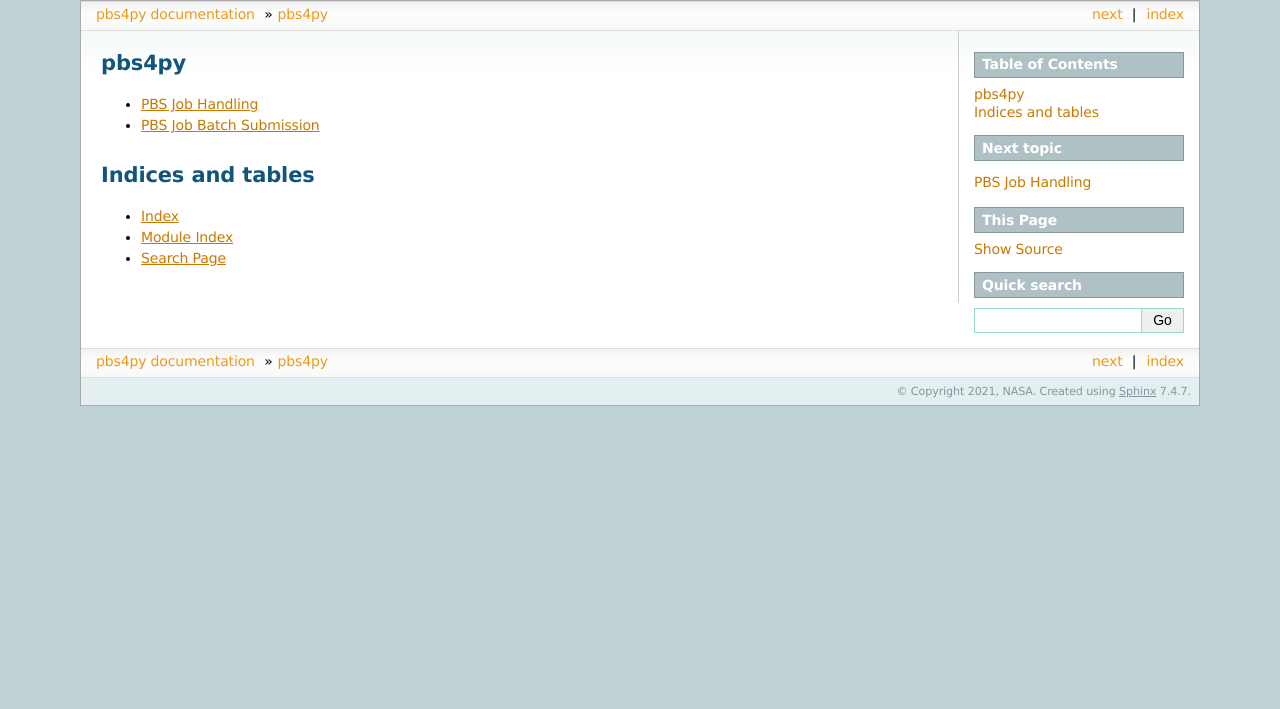
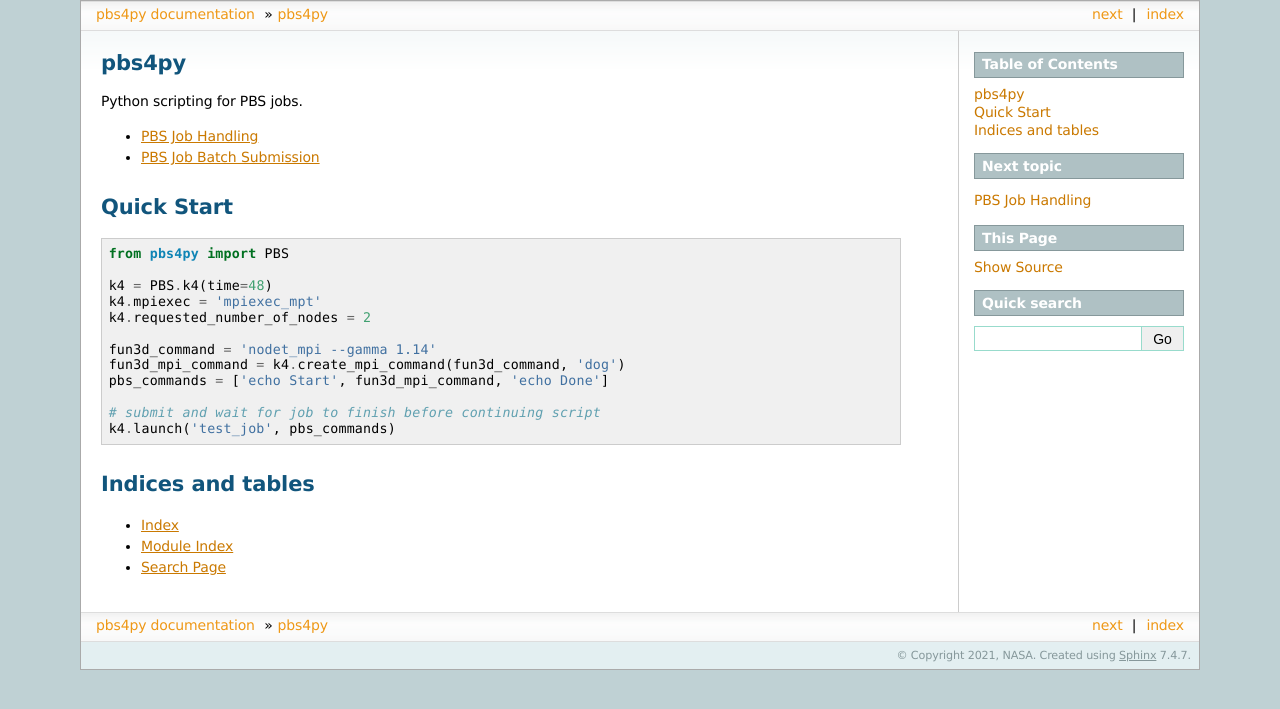
Before and after one commit to nasa/pbs4py, a Sphinx documentation site: the page built from docs/source/index.rst, in a window 1280 px wide. Shown: the top 709 px of the page. Built offline with Sphinx 7.4.7, drawn with Linux system fonts in a browser that asks for light colours.

Commit message:
Update docs

```diff
--- a/docs/source/index.rst
+++ b/docs/source/index.rst
@@ -1,5 +1,7 @@
 pbs4py
 ======
+
+Python scripting for PBS jobs.
 
 
 .. toctree::
@@ -8,6 +10,24 @@ pbs4py
    pbs.rst
    pbs_batch.rst
 
+Quick Start
+===========
+
+.. code-block :: python
+
+    from pbs4py import PBS
+
+    k4 = PBS.k4(time=48)
+    k4.mpiexec = 'mpiexec_mpt'
+    k4.requested_number_of_nodes = 2
+
+    fun3d_command = 'nodet_mpi --gamma 1.14'
+    fun3d_mpi_command = k4.create_mpi_command(fun3d_command, 'dog')
+    pbs_commands = ['echo Start', fun3d_mpi_command, 'echo Done']
+
+    # submit and wait for job to finish before continuing script
+    k4.launch('test_job', pbs_commands)
+
 Indices and tables
 ==================
 
```
Also changed, not shown: docs/source/pbs.rst (+6 -47 lines), 1 other file.
